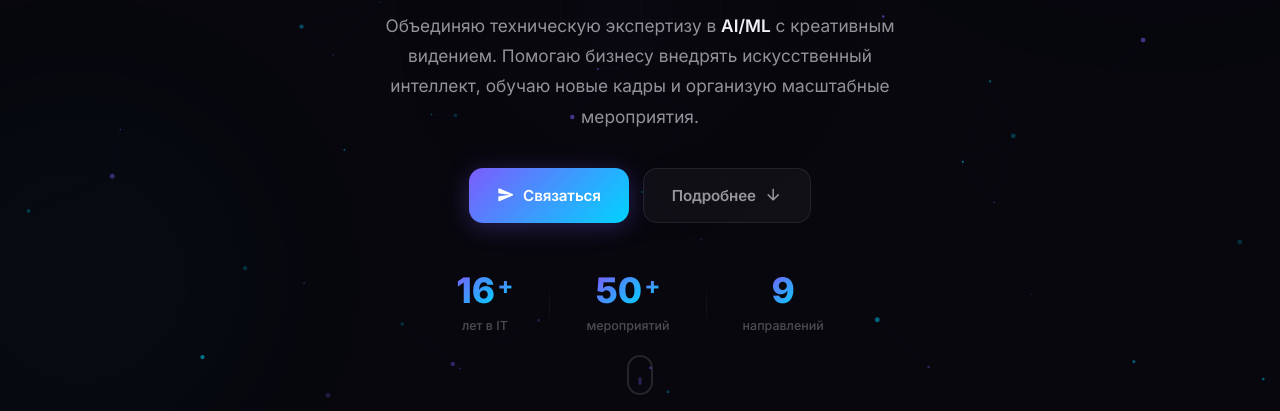
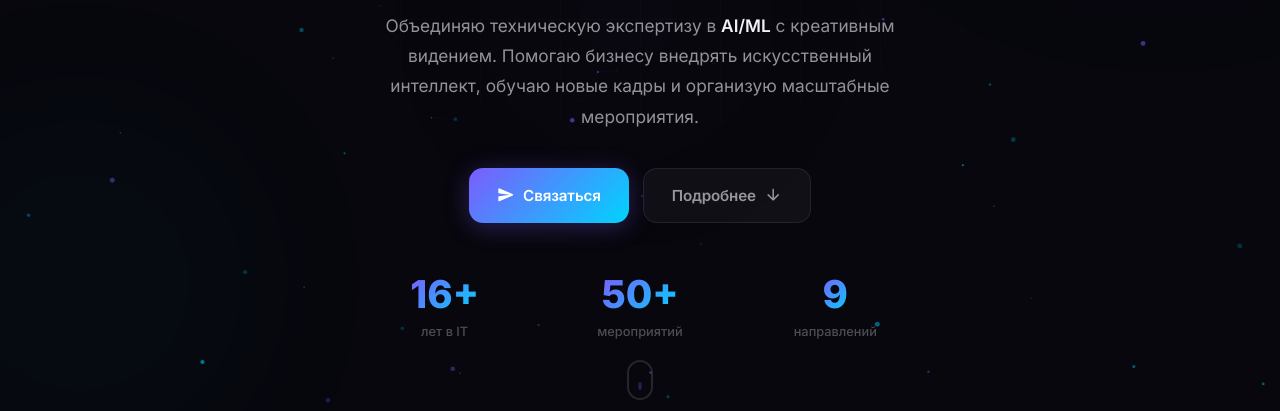
Before and after one commit to CHIMITDORZHI-STUDIO-WEB/pres_chimitdorzhi_studio, a plain HTML site: page index.html in a window 1280 px wide. Shown: the part 541-952 px from the top of the page. Drawn offline with Linux system fonts and the light colour scheme.

Commit message:
Add files via upload

```diff
--- a/index.html
+++ b/index.html
@@ -83,23 +83,15 @@
             </div>
             <div class="hero-stats animate-in">
                 <div class="stat">
-                    <div class="stat-row">
-                        <span class="stat-number" data-target="16">0</span><span class="stat-plus">+</span>
-                    </div>
+                    <span class="stat-number" data-target="16" data-suffix="+">0</span>
                     <span class="stat-label">лет в IT</span>
                 </div>
-                <div class="stat-divider"></div>
                 <div class="stat">
-                    <div class="stat-row">
-                        <span class="stat-number" data-target="50">0</span><span class="stat-plus">+</span>
-                    </div>
+                    <span class="stat-number" data-target="50" data-suffix="+">0</span>
                     <span class="stat-label">мероприятий</span>
                 </div>
-                <div class="stat-divider"></div>
                 <div class="stat">
-                    <div class="stat-row">
-                        <span class="stat-number" data-target="9">0</span>
-                    </div>
+                    <span class="stat-number" data-target="9">0</span>
                     <span class="stat-label">направлений</span>
                 </div>
             </div>
--- a/script.js
+++ b/script.js
@@ -246,6 +246,7 @@ document.addEventListener('DOMContentLoaded', () => {
     function animateCounters() {
         statNumbers.forEach(numEl => {
             const target = parseInt(numEl.dataset.target);
+            const suffix = numEl.dataset.suffix || '';
             const duration = 2000;
             const start = performance.now();
 
@@ -254,7 +255,7 @@ document.addEventListener('DOMContentLoaded', () => {
                 const progress = Math.min(elapsed / duration, 1);
                 // Spring ease out
                 const eased = 1 - Math.pow(1 - progress, 4);
-                numEl.textContent = Math.round(eased * target);
+                numEl.textContent = Math.round(eased * target) + suffix;
                 if (progress < 1) requestAnimationFrame(update);
             }
             requestAnimationFrame(update);
--- a/style.css
+++ b/style.css
@@ -565,52 +565,32 @@ img {
 }
 
 .stat {
+    flex: 1;
     display: flex;
     flex-direction: column;
     align-items: center;
     justify-content: center;
-}
-
-.stat-row {
-    display: flex;
-    align-items: center;
-    justify-content: center;
-    gap: 2px;
-    line-height: 1;
-    margin-bottom: 6px;
+    min-width: 0;
 }
 
 .stat-number {
-    font-size: 2.2rem;
+    font-size: 2.4rem;
     font-weight: 800;
     background: var(--accent-gradient);
     -webkit-background-clip: text;
     -webkit-text-fill-color: transparent;
     background-clip: text;
-}
-
-.stat-plus {
-    font-size: 1.5rem;
-    font-weight: 700;
-    background: var(--accent-gradient);
-    -webkit-background-clip: text;
-    -webkit-text-fill-color: transparent;
-    background-clip: text;
-    margin-top: -8px;
+    line-height: 1.1;
+    margin-bottom: 6px;
+    white-space: nowrap;
 }
 
 .stat-label {
     display: block;
-    font-size: 0.78rem;
+    font-size: 0.8rem;
     color: var(--text-muted);
     font-weight: 500;
-    margin-top: 2px;
-}
-
-.stat-divider {
-    width: 1px;
-    height: 40px;
-    background: linear-gradient(transparent, var(--bg-glass-border), transparent);
+    white-space: nowrap;
 }
 
 
```
